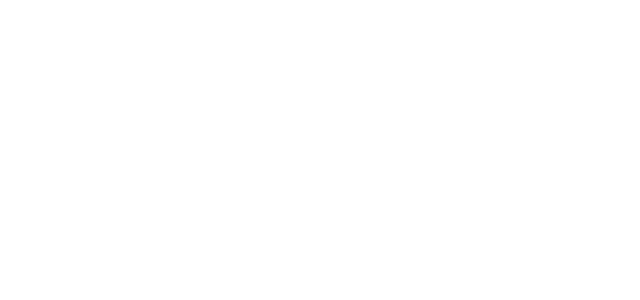
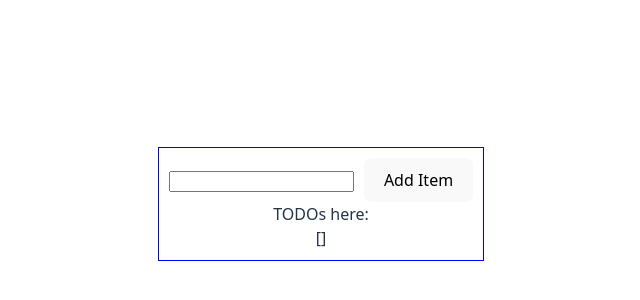
Before and after one commit to JoseABH/Progra4-Lab5-mytodolist, a React (Vite) app: page / in a window 1280 px wide. Shown: the part 196-496 px from the top of the page, without its empty margins (319-959 px from the left). Built offline with nearby package versions, Linux system fonts and the light colour scheme.

Commit message:
avance video

```diff
--- a/src/App.tsx
+++ b/src/App.tsx
@@ -1,12 +1,51 @@
+
+import './App.css'
+import { useState } from 'react'
+
+interface Todo {
+  description: string
+}
+function App() {
+
+  const [todoDescription, setTodoDescription] = useState('')
+  const [todoList, setTodoList] = useState<Todo[]>([])
+
+  const handleChange = (e: any) => {
+    setTodoDescription(e.target.value)
+  }
+
+  const handleClick = () => {
+    const temptodoList = [...todoList]
+    const newTodo = {
+      description: todoDescription
+
+    }
+
+    temptodoList.push(newTodo)
+    setTodoList(temptodoList)
 
 
-import './App.css'
-
-function App() {
+  }
 
   return (
     <>
+    <div style={{ border: '1px solid blue', padding: 10 }}>
 
+<div>
+  <input
+    type='text'
+    value={todoDescription}
+    onChange={handleChange}
+    style={{ marginRight: 10 }} />
+  <button onClick={handleClick}>Add Item</button>
+</div>
+
+<div>TODOs here:</div>
+
+<div>{ JSON.stringify(todoList)}</div>
+
+
+</div>
 
     </>
   )
```
